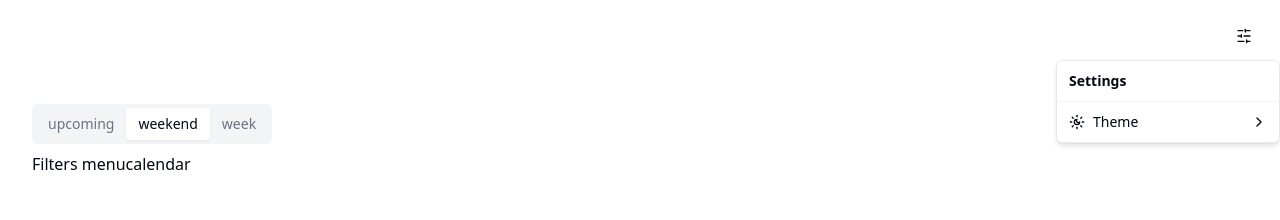
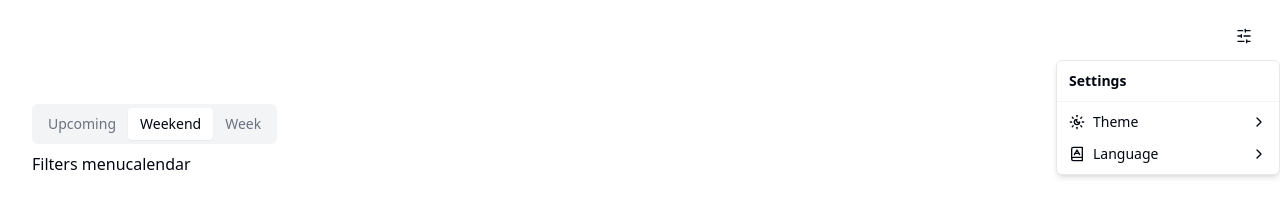
Before and after one commit to ugo-prenat/gordon-calendar, a React (Vite) app in the folder apps/front/: page / in a window 1280 px wide. Both pictures are taken after a click on the button 1244 px from the left and 36 px from the top of the page. Shown: the top 220 px of the page. Built offline with nearby package versions, Linux system fonts and the light colour scheme.

Commit message:
feat: lang select

```diff
--- /dev/null
+++ b/apps/front/src/components/nav/settings/LangSelect.tsx
@@ -0,0 +1,70 @@
+import {
+  DropdownMenuItem,
+  DropdownMenuPortal,
+  DropdownMenuSub,
+  DropdownMenuSubContent,
+  DropdownMenuSubTrigger
+} from '@src/components/ui/shadcn/dropdown-menu';
+import { useTranslation } from '@src/services/i18n/useTranslation';
+import { Lang } from '@src/services/store/settings/settings.models';
+import { useSettings } from '@src/services/store/settings/settings.store';
+import { cn } from '@src/utils/tailwind.utils';
+import { BookA } from 'lucide-react';
+import { ReactNode } from 'react';
+
+interface ILangSelect {
+  label: string;
+  value: Lang;
+  icon: ReactNode;
+  isActiveLang: boolean;
+}
+
+export const LangSelect = () => {
+  const t = useTranslation();
+  const { lang, setLang } = useSettings();
+
+  const handleChange = (lang: Lang) => () => setLang(lang);
+
+  const langs: ILangSelect[] = [
+    {
+      label: t('language.en'),
+      value: 'en',
+      icon: <span>🇺🇸</span>,
+      isActiveLang: lang === 'en'
+    },
+    {
+      label: t('language.fr'),
+      value: 'fr',
+      icon: <span>🇫🇷</span>,
+      isActiveLang: lang === 'fr'
+    }
+  ];
+
+  return (
+    <DropdownMenuSub>
+      <DropdownMenuSubTrigger>
+        <div className="flex items-center gap-2 ">
+          <BookA className="w-4 h-4" />
+          {t('language')}
+        </div>
+      </DropdownMenuSubTrigger>
+      <DropdownMenuPortal>
+        <DropdownMenuSubContent>
+          {langs.map(({ value, label, icon, isActiveLang }) => (
+            <DropdownMenuItem
+              key={value}
+              textValue={value}
+              onClick={handleChange(value)}
+              className={cn('gap-2', {
+                'text-muted-foreground': !isActiveLang
+              })}
+            >
+              {icon}
+              {label}
+            </DropdownMenuItem>
+          ))}
+        </DropdownMenuSubContent>
+      </DropdownMenuPortal>
+    </DropdownMenuSub>
+  );
+};
--- a/apps/front/src/components/nav/settings/SettingsHoverCard.tsx
+++ b/apps/front/src/components/nav/settings/SettingsHoverCard.tsx
@@ -9,6 +9,7 @@ import {
 import { useTranslation } from '@src/services/i18n/useTranslation';
 import { SlidersHorizontal } from 'lucide-react';
 import { ThemeSelect } from './ThemeSelect';
+import { LangSelect } from './LangSelect';
 
 const SettingsHoverCard = () => {
   const t = useTranslation();
@@ -25,6 +26,7 @@ const SettingsHoverCard = () => {
           <DropdownMenuLabel>{t('settings')}</DropdownMenuLabel>
           <DropdownMenuSeparator />
           <ThemeSelect />
+          <LangSelect />
         </DropdownMenuContent>
       </DropdownMenu>
     </>
--- a/apps/front/src/pages/calendar/Calendar.page.tsx
+++ b/apps/front/src/pages/calendar/Calendar.page.tsx
@@ -9,8 +9,11 @@ import { CALENDAR_VIEWS, DEFAULT_CALENDAR_VIEW } from '@src/constants';
 import DaysView from './views/days/DaysView';
 import UpcomingView from './views/upcoming/UpcomingView';
 import { CalendarView } from './calendar.models';
+import { useTranslation } from '@src/services/i18n/useTranslation';
 
 const CalendarPage = () => {
+  const t = useTranslation();
+
   const TabContent = ({ view }: { view: CalendarView }) => {
     switch (view) {
       case 'weekend':
@@ -30,7 +33,7 @@ const CalendarPage = () => {
         <TabsList>
           {CALENDAR_VIEWS.map((view) => (
             <TabsTrigger key={view} value={view}>
-              {view}
+              {t(`calendar.view.${view}`)}
             </TabsTrigger>
           ))}
         </TabsList>
--- a/apps/front/src/services/i18n/en.json
+++ b/apps/front/src/services/i18n/en.json
@@ -8,5 +8,9 @@
 
   "language": "Language",
   "language.fr": "Français",
-  "language.en": "English"
+  "language.en": "English",
+
+  "calendar.view.week": "Week",
+  "calendar.view.weekend": "Weekend",
+  "calendar.view.upcoming": "Upcoming"
 }
--- a/apps/front/src/services/i18n/fr.json
+++ b/apps/front/src/services/i18n/fr.json
@@ -8,5 +8,9 @@
 
   "language": "Langue",
   "language.fr": "Français",
-  "language.en": "English"
+  "language.en": "English",
+
+  "calendar.view.week": "Semaine",
+  "calendar.view.weekend": "Week-end",
+  "calendar.view.upcoming": "Prochainement"
 }
```
